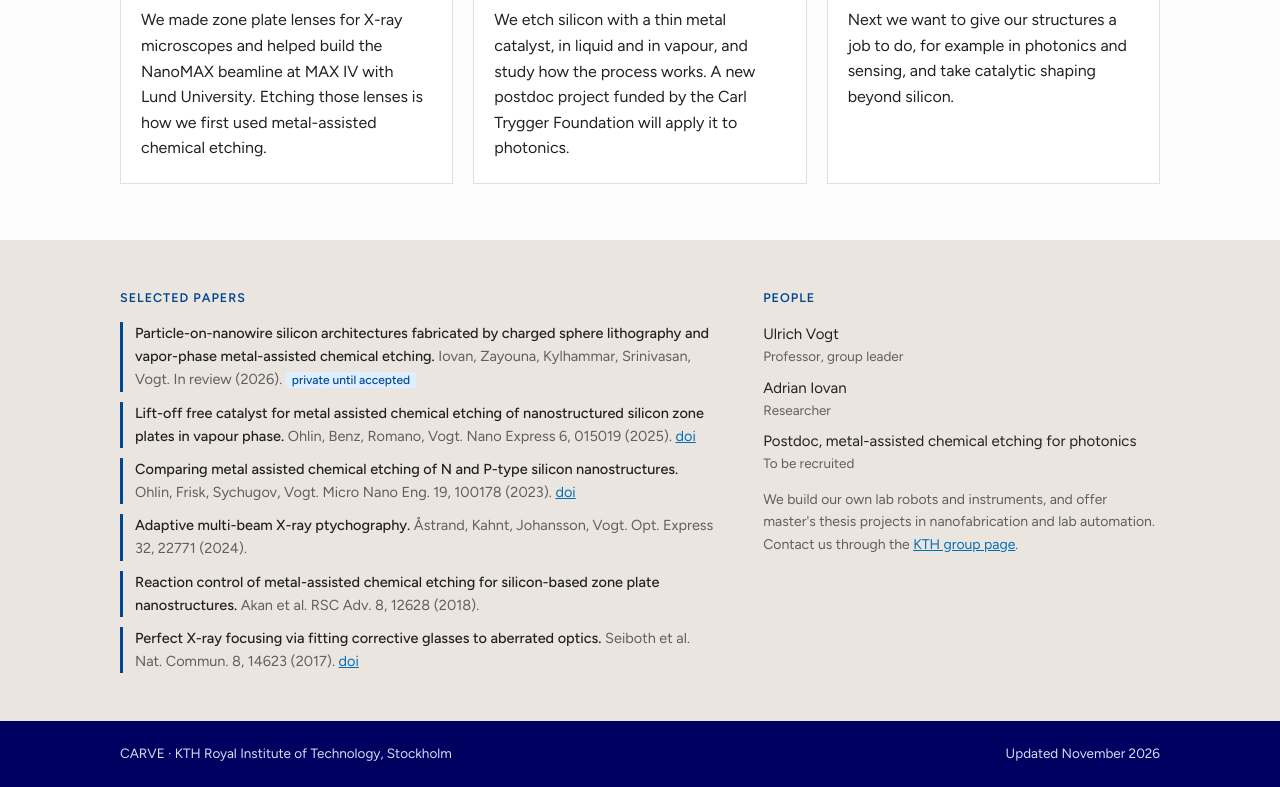
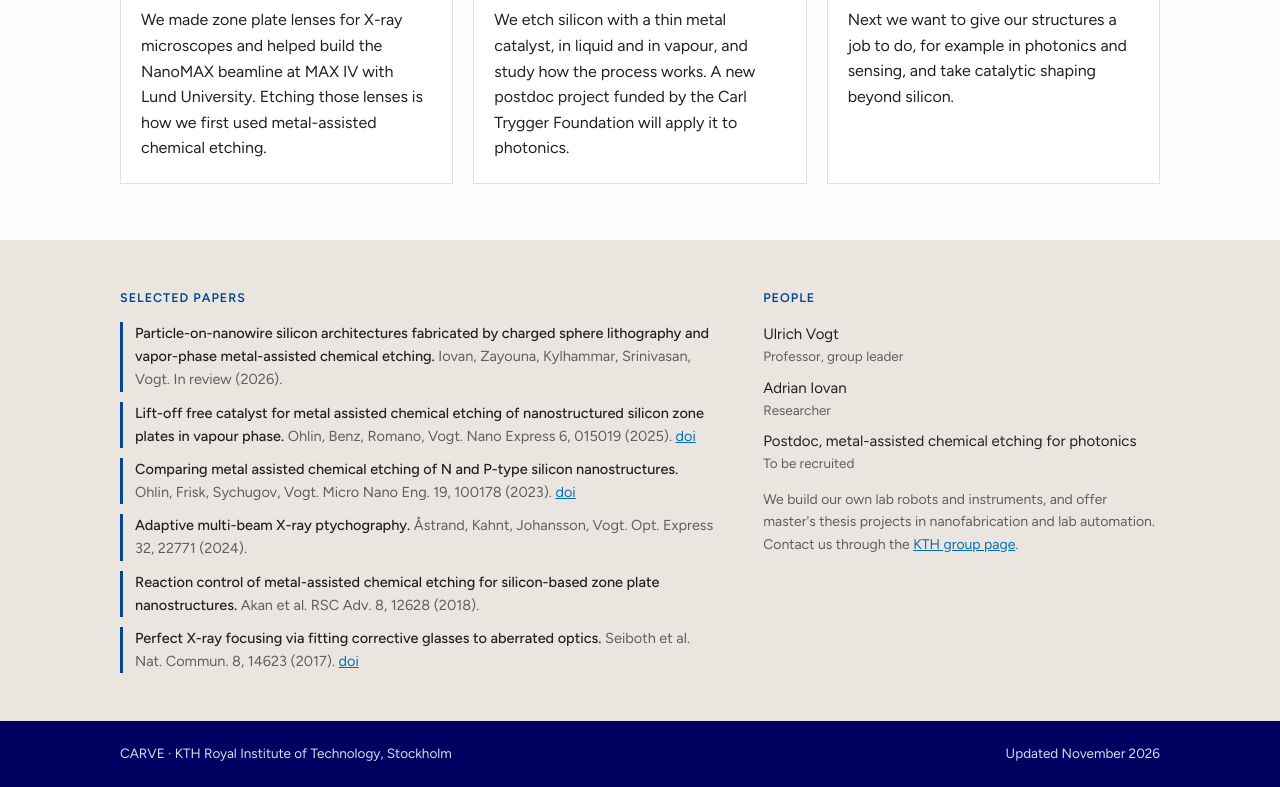
Before and after one commit to carve-kth/carve-kth.github.io, a plain HTML site: page index.html in a window 1280 px wide. Shown: the part 1005-1792 px from the top of the page. Drawn offline with Linux system fonts and the light colour scheme.

Commit message:
Iovan paper shown as in review (user decision)
Co-Authored-By: Claude Opus 5.5 <noreply@anthropic.com>

```diff
--- a/index.html
+++ b/index.html
@@ -127,7 +127,7 @@ footer .wrap{padding-block:22px;display:flex;justify-content:space-between;gap:1
   <div class="col">
     <span class="eyebrow">Selected papers</span>
     <ul class="refs">
-      <li><em>Particle-on-nanowire silicon architectures fabricated by charged sphere lithography and vapor-phase metal-assisted chemical etching.</em> Iovan, Zayouna, Kylhammar, Srinivasan, Vogt. In review (2026). <span class="todo">private until accepted</span></li>
+      <li><em>Particle-on-nanowire silicon architectures fabricated by charged sphere lithography and vapor-phase metal-assisted chemical etching.</em> Iovan, Zayouna, Kylhammar, Srinivasan, Vogt. In review (2026).</li>
       <li><em>Lift-off free catalyst for metal assisted chemical etching of nanostructured silicon zone plates in vapour phase.</em> Ohlin, Benz, Romano, Vogt. Nano Express 6, 015019 (2025). <a href="https://doi.org/10.1088/2632-959X/adbd5b">doi</a></li>
       <li><em>Comparing metal assisted chemical etching of N and P-type silicon nanostructures.</em> Ohlin, Frisk, Sychugov, Vogt. Micro Nano Eng. 19, 100178 (2023). <a href="https://doi.org/10.1016/j.mne.2023.100178">doi</a></li>
       <li><em>Adaptive multi-beam X-ray ptychography.</em> Åstrand, Kahnt, Johansson, Vogt. Opt. Express 32, 22771 (2024).</li>
```
